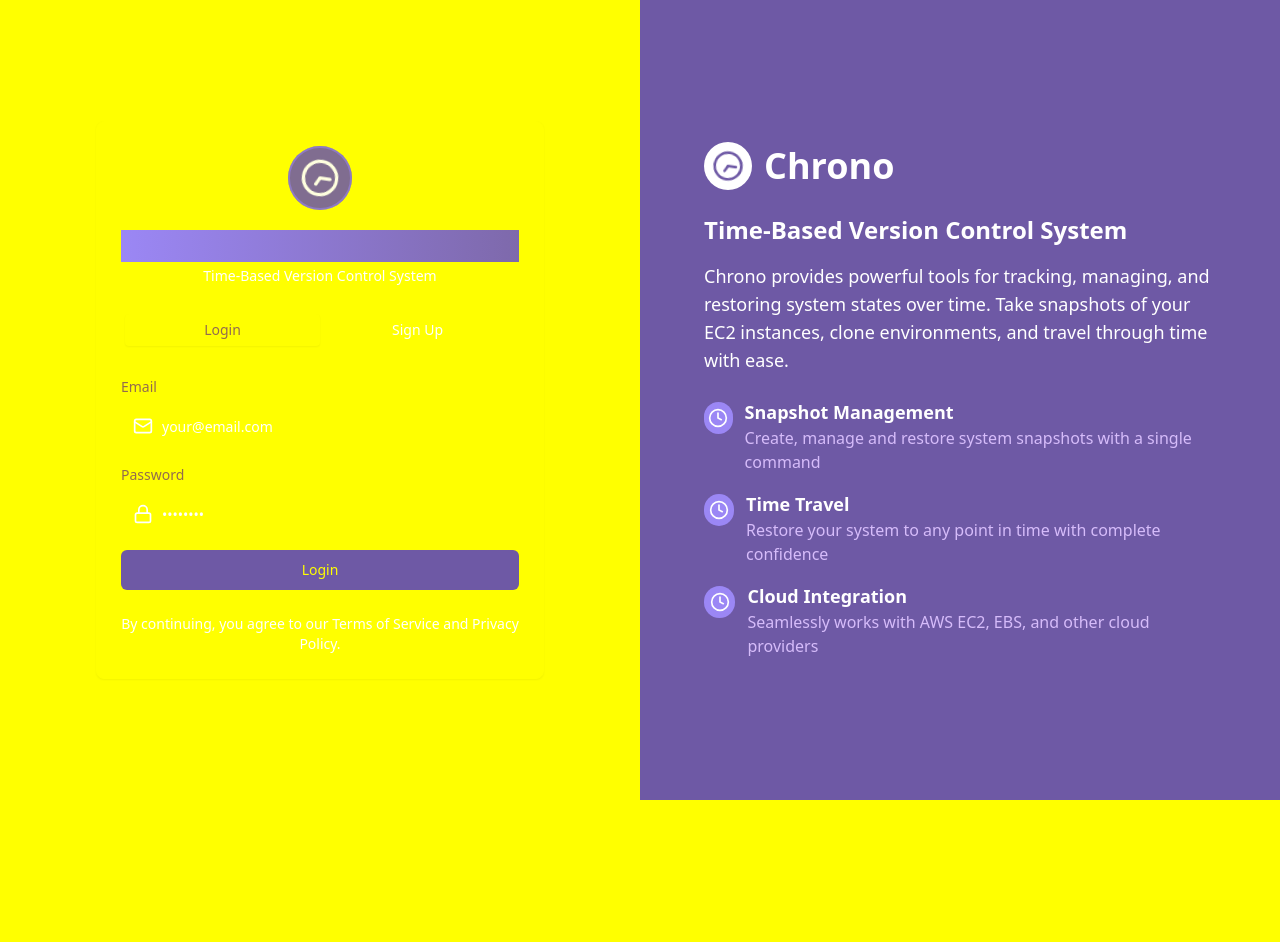
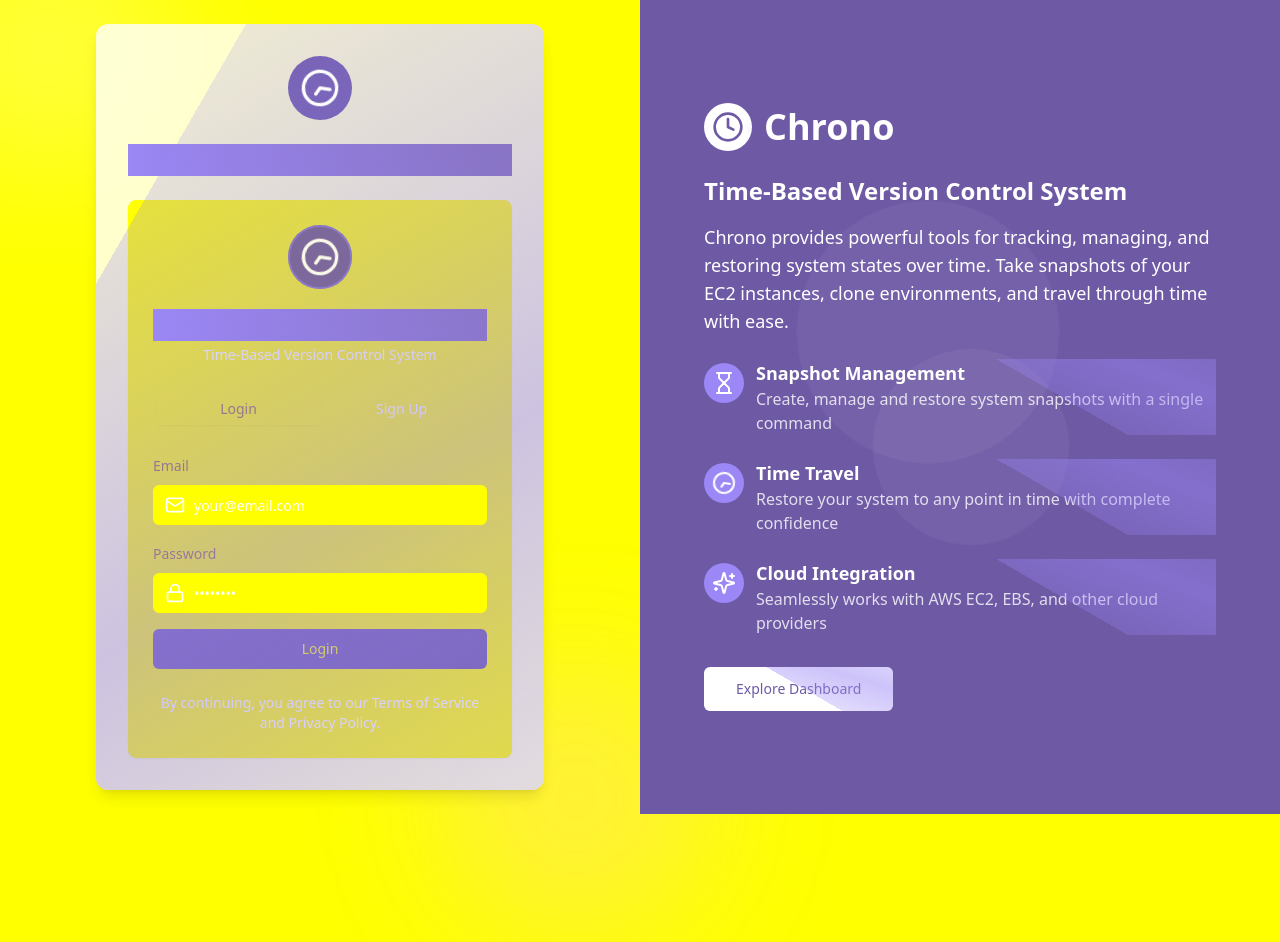
Before and after one commit to Ritik1611/chrono-shift-snapshot-06, a React (Vite) app: page / in a window 1280 px wide. Before the commit the page ends 800 px from the top, so only its background shows below. Built offline with nearby package versions, Linux system fonts and the light colour scheme.

Commit message:
Fix: Ensure time travel animations are visible
This commit addresses an issue where time travel animations were not visible.

```diff
--- a/src/index.css
+++ b/src/index.css
@@ -246,7 +246,7 @@
     background: linear-gradient(
       to bottom right,
       rgba(255,255,255,0) 0%,
-      rgba(255,255,255,0.5) 50%,
+      rgba(155,135,245,0.5) 50%,
       rgba(255,255,255,0) 100%
     );
     transform: rotate(30deg);
--- a/src/pages/Index.tsx
+++ b/src/pages/Index.tsx
@@ -1,23 +1,41 @@
 
 import AuthForm from "@/components/auth/AuthForm";
-import { Clock } from "lucide-react";
+import { Clock, Hourglass, Sparkles } from "lucide-react";
+import { Button } from "@/components/ui/button";
+import { useNavigate } from "react-router-dom";
 
 const Index = () => {
+  const navigate = useNavigate();
+
   return (
     <div className="min-h-screen flex flex-col md:flex-row">
       {/* Left side - Login/Signup form */}
-      <div className="flex-1 flex items-center justify-center p-6">
-        <div className="w-full max-w-md">
+      <div className="flex-1 flex items-center justify-center p-6 relative">
+        {/* Background decoration elements */}
+        <div className="absolute -top-20 -left-20 w-64 h-64 bg-primary/10 rounded-full blur-3xl"></div>
+        <div className="absolute -bottom-32 -right-20 w-72 h-72 bg-secondary/10 rounded-full blur-3xl"></div>
+
+        <div className="w-full max-w-md z-10 bg-white/80 backdrop-blur-sm p-8 rounded-xl shadow-lg time-shimmer">
+          <div className="mb-6 flex justify-center">
+            <div className="h-16 w-16 rounded-full bg-chrono-primary flex items-center justify-center">
+              <Clock className="h-10 w-10 text-white chrono-spin" />
+            </div>
+          </div>
+          <h2 className="text-center text-2xl font-bold mb-6 time-gradient-text">Welcome to Chrono</h2>
           <AuthForm />
         </div>
       </div>
 
       {/* Right side - Hero section */}
-      <div className="flex-1 bg-chrono-primary text-white flex items-center justify-center p-6">
-        <div className="max-w-lg animate-fade-in">
+      <div className="flex-1 bg-chrono-primary text-white flex items-center justify-center p-6 relative overflow-hidden">
+        {/* Background time ripples */}
+        <div className="absolute top-1/4 left-1/4 w-64 h-64 rounded-full bg-white/5 time-pulse"></div>
+        <div className="absolute bottom-1/3 right-1/3 w-48 h-48 rounded-full bg-white/5 time-pulse" style={{animationDelay: "1s"}}></div>
+
+        <div className="max-w-lg z-10 animate-fade-in">
           <div className="flex items-center gap-3 mb-6">
-            <div className="h-12 w-12 rounded-full bg-white flex items-center justify-center">
-              <Clock className="h-8 w-8 text-chrono-primary animate-rotate-clock" />
+            <div className="h-12 w-12 rounded-full bg-white flex items-center justify-center time-warp">
+              <Clock className="h-8 w-8 text-chrono-primary" />
             </div>
             <h1 className="text-4xl font-bold">Chrono</h1>
           </div>
@@ -29,42 +47,52 @@ const Index = () => {
             Take snapshots of your EC2 instances, clone environments, and travel through time with ease.
           </p>
 
-          <div className="space-y-4">
-            <div className="flex items-start gap-3">
-              <div className="h-8 w-8 rounded-full bg-chrono-secondary flex items-center justify-center mt-1">
-                <Clock className="h-5 w-5 text-white" />
+          <div className="space-y-6">
+            <div className="flex items-start gap-3 time-shimmer">
+              <div className="h-10 w-10 rounded-full bg-chrono-secondary flex items-center justify-center mt-1">
+                <Hourglass className="h-6 w-6 text-white" />
               </div>
-              <div>
+              <div className="flex-1">
                 <h3 className="font-semibold text-lg">Snapshot Management</h3>
-                <p className="text-chrono-tertiary">
+                <p className="text-white/80">
                   Create, manage and restore system snapshots with a single command
                 </p>
               </div>
             </div>
 
-            <div className="flex items-start gap-3">
-              <div className="h-8 w-8 rounded-full bg-chrono-secondary flex items-center justify-center mt-1">
-                <Clock className="h-5 w-5 text-white" />
+            <div className="flex items-start gap-3 time-shimmer">
+              <div className="h-10 w-10 rounded-full bg-chrono-secondary flex items-center justify-center mt-1">
+                <Clock className="h-6 w-6 text-white chrono-spin" />
               </div>
-              <div>
+              <div className="flex-1">
                 <h3 className="font-semibold text-lg">Time Travel</h3>
-                <p className="text-chrono-tertiary">
+                <p className="text-white/80">
                   Restore your system to any point in time with complete confidence
                 </p>
               </div>
             </div>
 
-            <div className="flex items-start gap-3">
-              <div className="h-8 w-8 rounded-full bg-chrono-secondary flex items-center justify-center mt-1">
-                <Clock className="h-5 w-5 text-white" />
+            <div className="flex items-start gap-3 time-shimmer">
+              <div className="h-10 w-10 rounded-full bg-chrono-secondary flex items-center justify-center mt-1">
+                <Sparkles className="h-6 w-6 text-white" />
               </div>
-              <div>
+              <div className="flex-1">
                 <h3 className="font-semibold text-lg">Cloud Integration</h3>
-                <p className="text-chrono-tertiary">
+                <p className="text-white/80">
                   Seamlessly works with AWS EC2, EBS, and other cloud providers
                 </p>
               </div>
             </div>
+          </div>
+
+          <div className="mt-8">
+            <Button
+              onClick={() => navigate("/dashboard")}
+              size="lg"
+              className="bg-white text-chrono-primary hover:bg-white/90 time-shimmer"
+            >
+              Explore Dashboard
+            </Button>
           </div>
         </div>
       </div>
```
